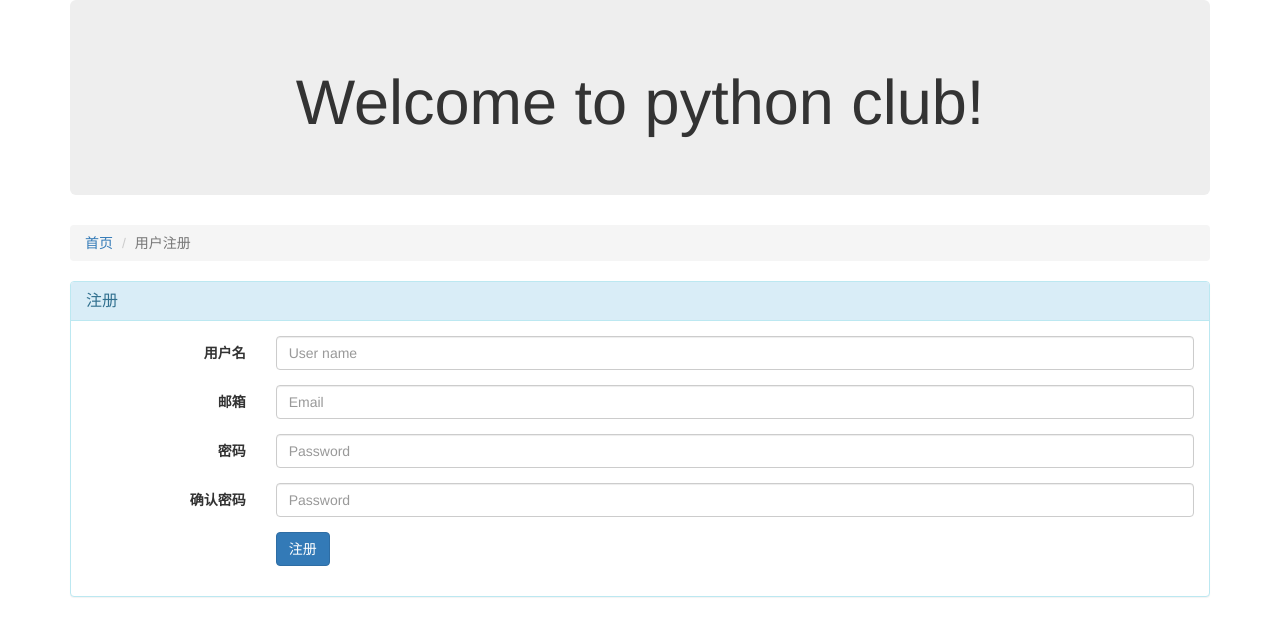
After one commit to QIMay/website, a Django app: page /register in a window 1280 px wide. The commit adds this page. Shown: the top 636 px of the page. Run offline with Django 3.2, Linux system fonts and the light colour scheme; some libraries are stand-ins or nearby versions.

Commit message:
add register

```diff
--- a/article/models.py
+++ b/article/models.py
@@ -1,8 +1,10 @@
 from django.db import models
 from block.models import Block
+from django.contrib.auth.models import User
 
 
 class Article(models.Model):
+    owner = models.ForeignKey(User,verbose_name="作者")
     block = models.ForeignKey(Block, verbose_name="板块ID")
     #block为Article数据表的外键
     article_title = models.CharField("文章名称",max_length=100)
--- a/article/urls.py
+++ b/article/urls.py
@@ -2,9 +2,11 @@ from django.conf.urls import url
 
 from .views import article_list
 from .views import article_create
+from .views import article_detail
 
 urlpatterns = [
     url(r'^list/(?P<block_id>\d+)',article_list),
     #block_id这一板块下面的文章列表,URL模式为/article/list/所属板块ID
     url(r'^create/(?P<block_id>\d+)',article_create),
+    url(r'^detail/(?P<article_id>\d+)',article_detail),
 ]
--- a/forumDemo/urls.py
+++ b/forumDemo/urls.py
@@ -16,6 +16,7 @@ Including another URLconf
 
 from django.conf.urls import url,include
 from django.contrib import admin
+from views import register
 
 import views
 
@@ -25,4 +26,5 @@ urlpatterns = [
     # r'^article/'代表以article开头的总的urls;'article.urls'代表子的urls,写在article模块下的urls.py中
     #/article/...any...这一类的访问路径由子菜单article.urls来处理/article/后面的部分
     url(r'^$',views.index),
+    url(r'^register',register)
 ]
--- a/templates/index.html
+++ b/templates/index.html
@@ -17,6 +17,6 @@
     {% endfor %}
 </div>
 <div class="col-xs-12 col-md-2">
-    <div class="well well-lg">匿名用户,请登陆</div>
+    <a href="/register"><div class="well well-lg">用户注册</div></a>
 </div>
 {% endblock %}
--- /dev/null
+++ b/templates/register.html
@@ -0,0 +1,59 @@
+{% extends "base.html" %}
+{% block content %}
+<div class="col-xs-12 col-md-12">
+    <ol class="breadcrumb">
+        <li><a href="/">首页</a></li>
+        <li class="active">用户注册</li>
+    </ol>
+</div>
+<div class="col-xs-12 col-md-12">
+    <div class="panel panel-info">
+        <div class="panel-heading">
+            <h3 class="panel-title">注册</h3>
+        </div>
+        <div class="panel-body">
+            <form class="form-horizontal" method="POST">{% csrf_token %}
+                <div class="form-group">
+                    <label class="col-sm-2 control-label">用户名</label>
+                    <div class="col-sm-10">
+                        <input type="text" class="form-control" placeholder="User name" name="username"
+                               value="{{ username }}">
+                    </div>
+                </div>
+                <div class="form-group">
+                    <label class="col-sm-2 control-label">邮箱</label>
+                    <div class="col-sm-10">
+                        <input type="email" class="form-control" placeholder="Email" name="email" value="{{ email }}">
+                    </div>
+                </div>
+                <div class="form-group">
+                    <label class="col-sm-2 control-label">密码</label>
+                    <div class="col-sm-10">
+                        <input type="password" class="form-control" placeholder="Password" name="password">
+                    </div>
+                </div>
+                <div class="form-group">
+                    <label class="col-sm-2 control-label">确认密码</label>
+                    <div class="col-sm-10">
+                        <input type="password" class="form-control" placeholder="Password" name="re_password">
+                    </div>
+                </div>
+                <div class="form-group">
+                    <div class="col-sm-offset-2 col-sm-10">
+                        <a href="#">
+                            <button type="submit" class="btn btn-primary">注册</button>
+                        </a>
+                    </div>
+                </div>
+            </form>
+        </div>
+    </div>
+</div>
+<div class="col-xs-12 col-md-12">
+    {% if error %}
+    <div class="alert alert-danger">{{ error }}</div>
+    {% endif %}
+</div>
+
+
+{% endblock %}
--- /dev/null
+++ b/templates/success.html
@@ -0,0 +1,3 @@
+{% block content%}
+success
+{% endblock%}
--- a/views.py
+++ b/views.py
@@ -1,8 +1,33 @@
 from django.shortcuts import render
 from block.models import Block
+from django.contrib.auth.models import User
+
 
 def index(request):
-    block_infos=Block.objects.filter(block_status=0).order_by("-id")
-    #block_infos的值为Block类(写在block.models里面)下面block_status为0(0代表正常)的对象
-    #显示的内容由admin管理,写在block.admin里面
-    return render(request,"index.html",{"blocks":block_infos})
+    block_infos = Block.objects.filter(block_status=0).order_by("-id")
+    # block_infos的值为Block类(写在block.models里面)下面block_status为0(0代表正常)的对象
+    # 显示的内容由admin管理,写在block.admin里面
+    return render(request, "index.html", {"blocks": block_infos})
+
+
+def register(request):
+    if request.method == "GET":
+        return render(request, "register.html")
+    else:
+        username = request.POST['username'].strip()
+        email = request.POST['email'].strip()
+        password = request.POST['password'].strip()
+        re_password = request.POST['re_password'].strip()
+
+        if not username or not email or not password:
+            return render(request,"register.html",{"error":"字段不能为空","username":username,"email":email})
+        if len(username) > 100:
+            return render(request,"register.html",{"error":"用户名太长"})
+        if password!=re_password:
+            return render(request,"register.html",{"error":"两次输入的密码不一致","username":username,"email":email})
+
+        user = User.objects.create_user(username=username,email=email,password=password)
+        user.is_active = True
+        user.save()
+
+        return render(request, "success.html")
```
Also changed, not shown: article/forms.py (+5 -3 lines), article/templates/article_create.html (+9 -10 lines), article/templates/article_detail.html (+14 -9 lines), article/templates/article_list.html (+25 -10 lines), article/views.py (+30 -9 lines), article/migrations/0008_article_owner.py (added), db.sqlite3.
